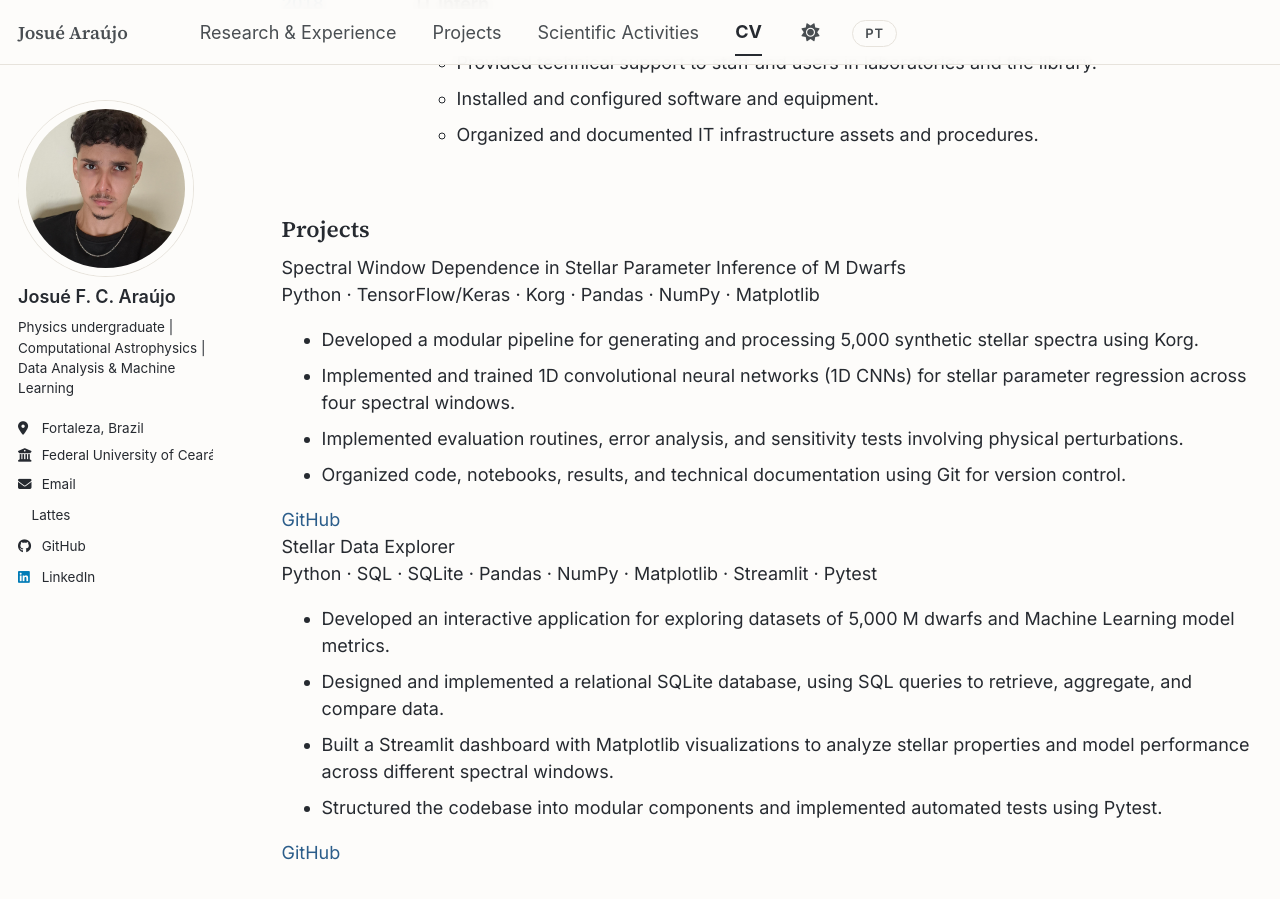
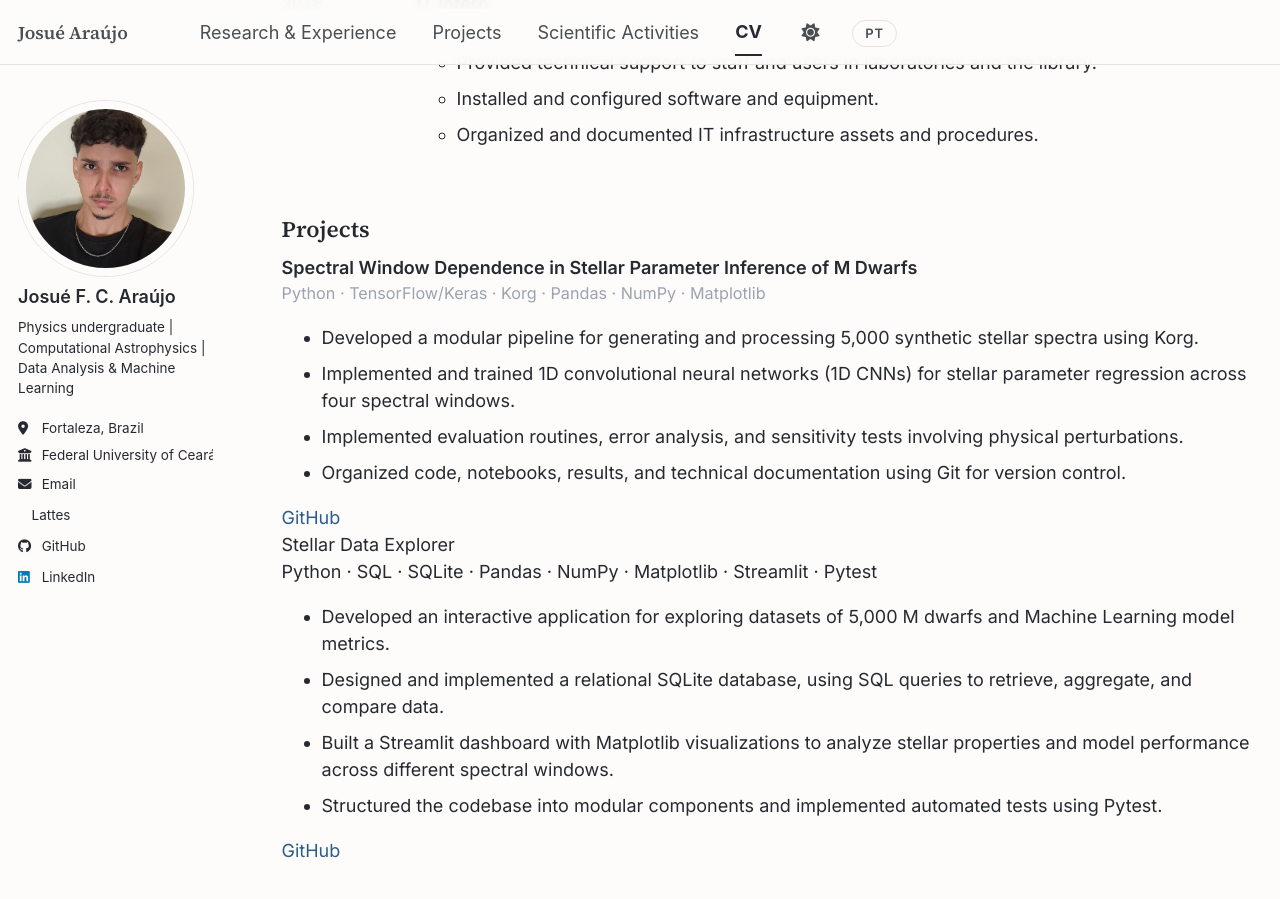
Before and after one commit to Acruxjj/Acruxjj.github.io, a Jekyll site: the page built from _pages/cv.md, in a window 1280 px wide and 900 px high, scrolled down 1402 px. Built offline with Jekyll 4.4.1, drawn with Linux system fonts in a browser that asks for light colours; a style sheet for code colours, icons or effects is not loaded.

Commit message:
Update cv.md

```diff
--- a/_pages/cv.md
+++ b/_pages/cv.md
@@ -120,8 +120,8 @@ redirect_from:
 <h2><span data-lang="en">Projects</span><span data-lang="pt">Projetos</span></h2>
 
 <div>
-  <div class="what">Spectral Window Dependence in Stellar Parameter Inference of M Dwarfs</div>
-  <div class="where">Python · TensorFlow/Keras · Korg · Pandas · NumPy · Matplotlib</div>
+  <div class="what" style="font-weight: 700;">Spectral Window Dependence in Stellar Parameter Inference of M Dwarfs</div>
+  <div class="where" style="font-size: 0.9em; color: #9ca3af;">Python · TensorFlow/Keras · Korg · Pandas · NumPy · Matplotlib</div>
   <ul>
     <li>
       <span data-lang="en">Developed a modular pipeline for generating and processing 5,000 synthetic stellar spectra using Korg.</span>
```
